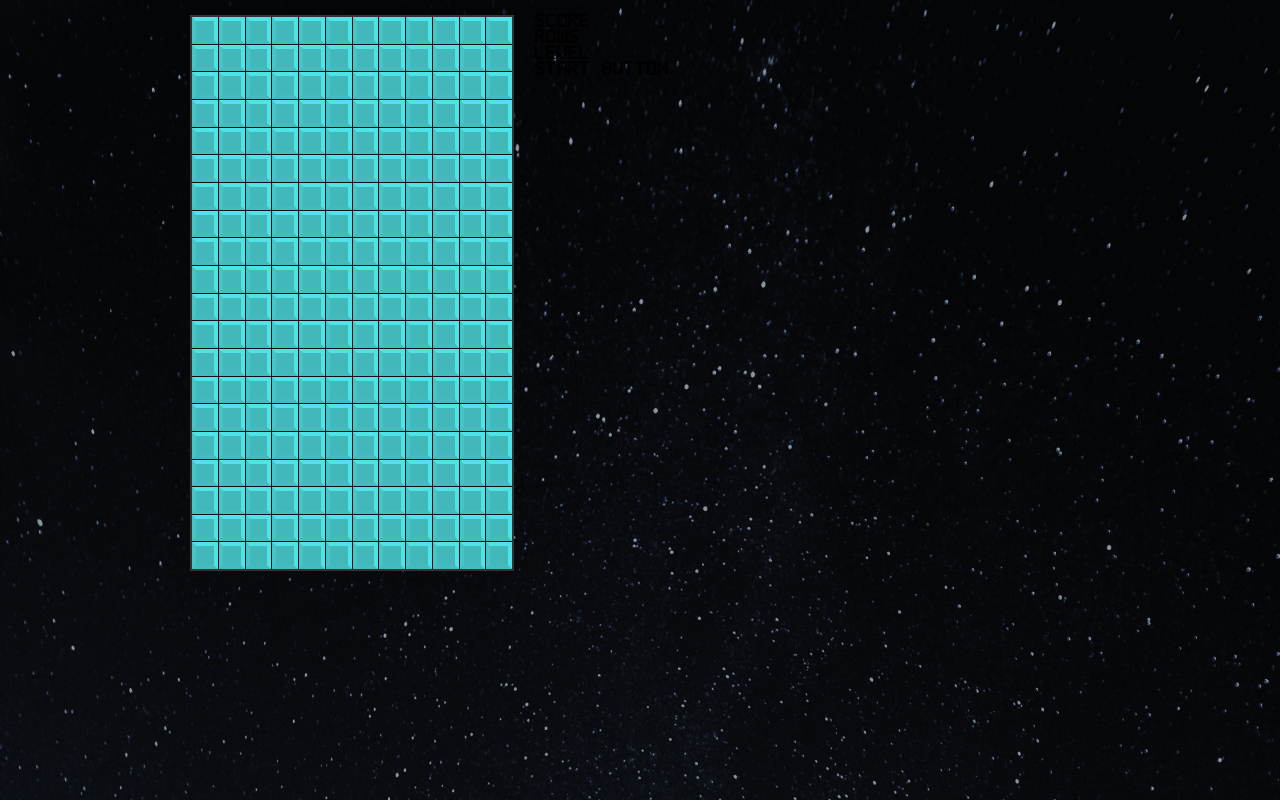
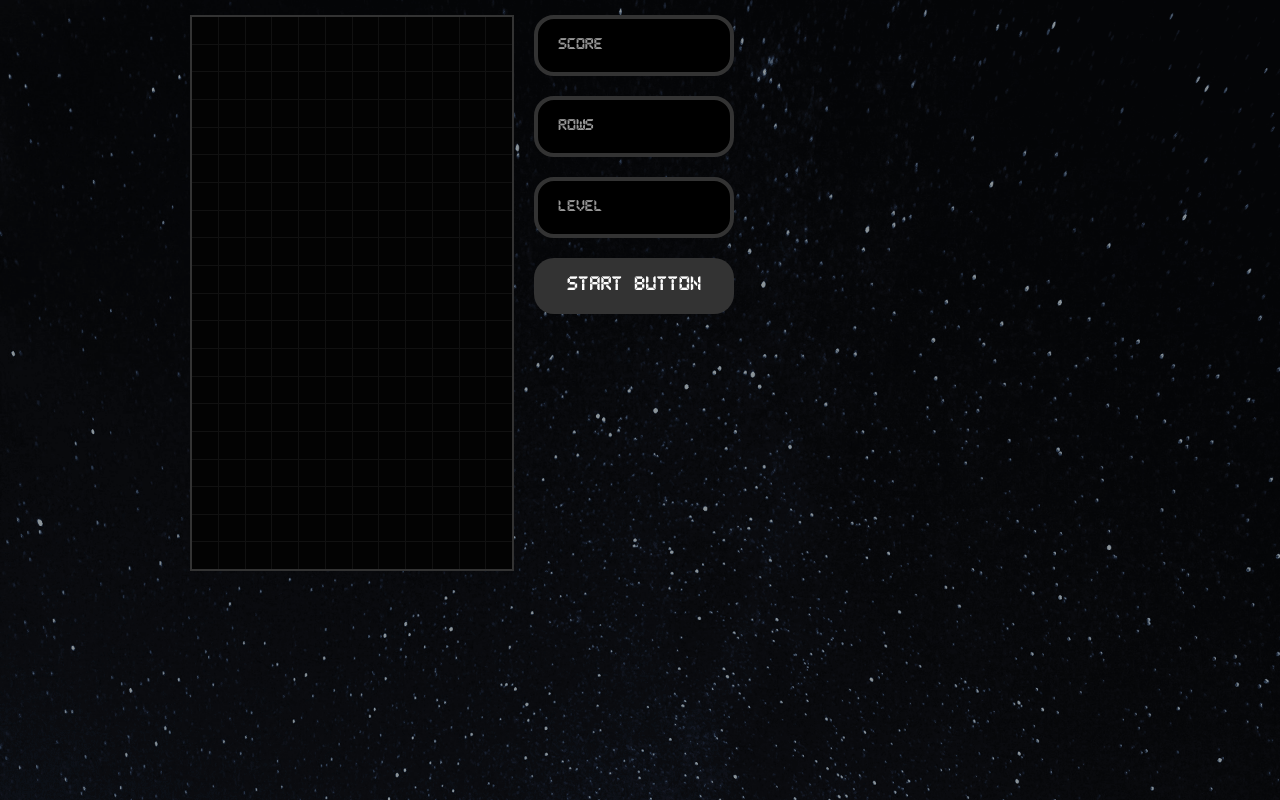
Before and after one commit to geeekgod/tetris-game-main, a React (Create React App) app: page / in a window 1280 px wide. Built offline with nearby package versions, Linux system fonts and the light colour scheme.

Commit message:
style: add start button and game display styles

```diff
--- a/src/components/Cell.jsx
+++ b/src/components/Cell.jsx
@@ -4,7 +4,7 @@
 
 const Cell = ({ type }) => {
     return (
-        <StyledCell type={'I'} color={TETROMINOS['I'].color} />
+        <StyledCell type={type} color={TETROMINOS[type].color} />
     )
 }
 
--- a/src/components/Display.jsx
+++ b/src/components/Display.jsx
@@ -1,10 +1,11 @@
 import React from 'react';
+import { StyledDisplay } from './styles/StyledDisplay';
 
 const Display = ({ gameOver, text }) => {
     return (
-        <div>
+        <StyledDisplay gameOver={gameOver}>
             {text}
-        </div>
+        </StyledDisplay>
     )
 }
 
--- a/src/components/StartButton.jsx
+++ b/src/components/StartButton.jsx
@@ -1,8 +1,9 @@
 import React from 'react';
+import { StyledStartButton } from './styles/StyledStartButton';
 
 const StartButton = ({ callBack }) => {
     return (
-        <div>Start Button</div>
+        <StyledStartButton onClick={callBack}>Start Button</StyledStartButton>
     )
 }
 
--- /dev/null
+++ b/src/components/styles/StyledDisplay.jsx
@@ -0,0 +1,17 @@
+import styled from 'styled-components';
+
+export const StyledDisplay = styled.div`
+  box-sizing: border-box;
+  display: flex;
+  align-items: center;
+  margin: 0 0 20px 0;
+  padding: 20px;
+  border: 4px solid #333;
+  min-height: 30px;
+  width: 100%;
+  border-radius: 20px;
+  color: ${props => (props.gameOver ? 'red' : '#999')};
+  background: #000;
+  font-family: Pixel, Arial, Helvetica, sans-serif;
+  font-size: 0.8rem;
+`
--- /dev/null
+++ b/src/components/styles/StyledStartButton.jsx
@@ -0,0 +1,17 @@
+import styled from 'styled-components';
+
+export const StyledStartButton = styled.button`
+  box-sizing: border-box;
+  margin: 0 0 20px 0;
+  padding: 20px;
+  min-height: 30px;
+  width: 100%;
+  border-radius: 20px;
+  border: none;
+  color: white;
+  background: #333;
+  font-family: Pixel, Arial, Helvetica, sans-serif;
+  font-size: 1rem;
+  outline: none;
+  cursor: pointer;
+`
```
